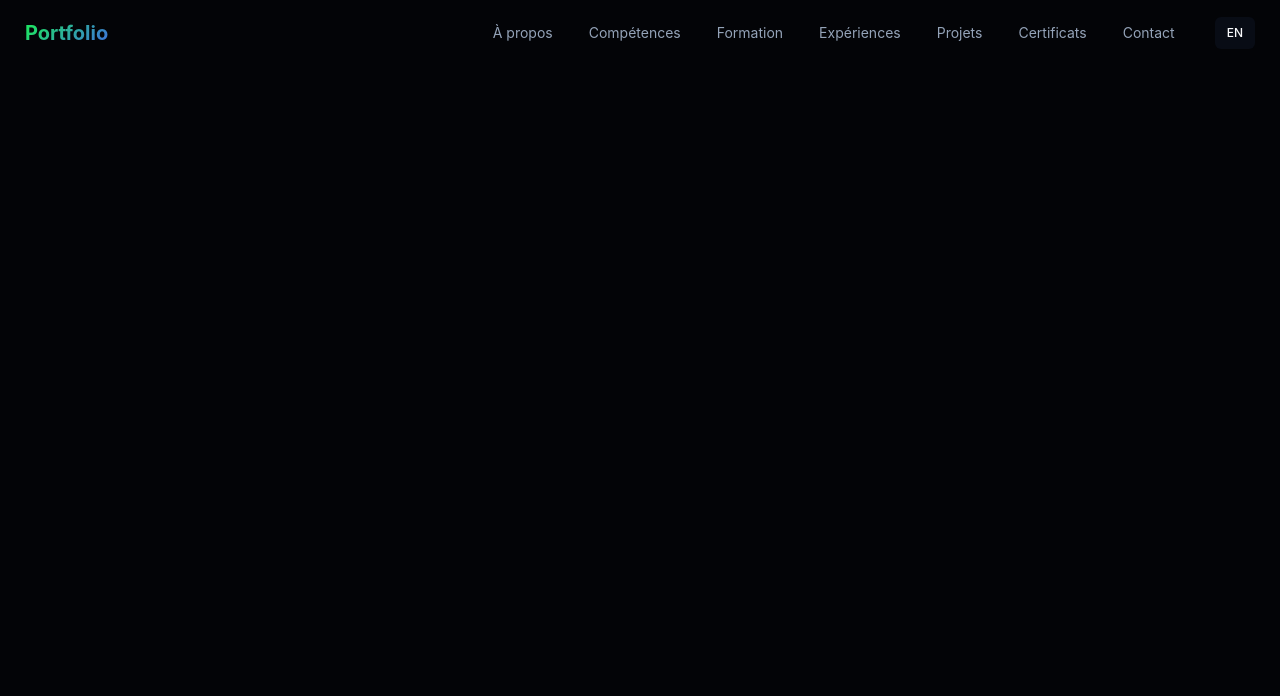
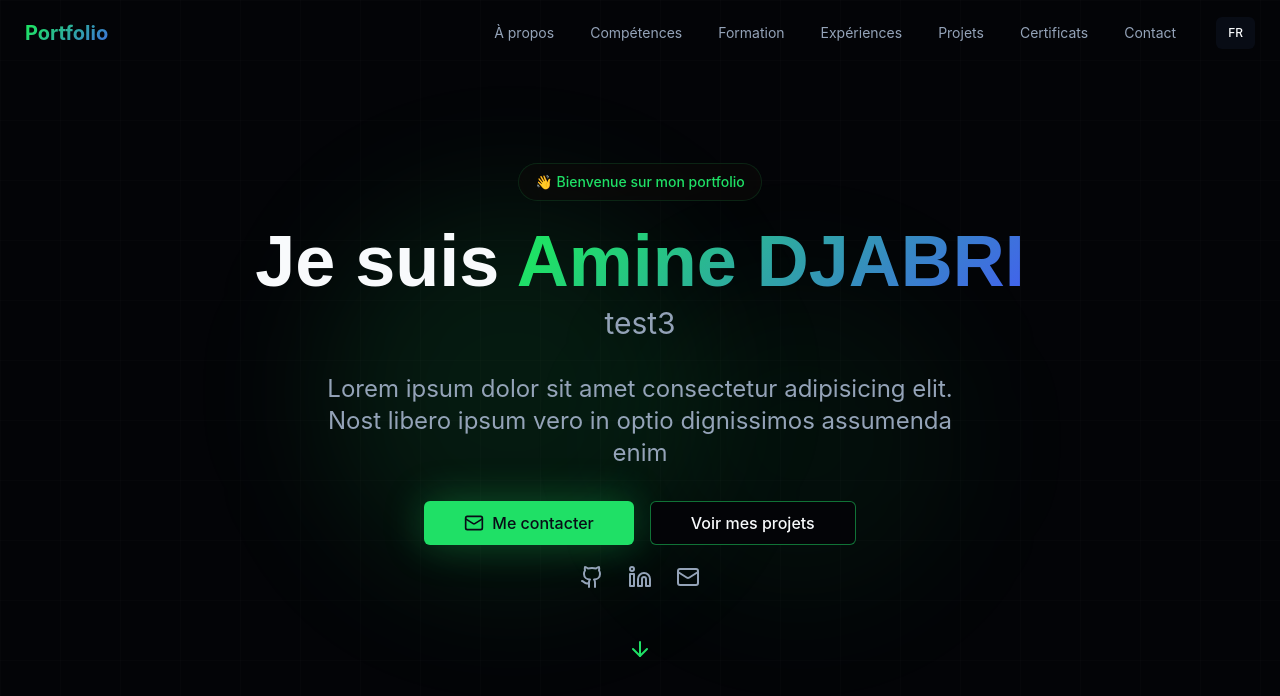
Before and after one commit to aminegitcode/portfolio, a Next.js app: page / in a window 1280 px wide. Shown: the top 696 px of the page. Built offline with nearby package versions, Linux system fonts and the light colour scheme.

Commit message:
feat : add hero section

```diff
--- a/src/app/globals.css
+++ b/src/app/globals.css
@@ -56,9 +56,18 @@
   .glow-box {
     box-shadow: 0 0 40px color-mix(in srgb, var(--color-primary) 30%, transparent);
   }
+
+
+
 }
 
 @layer utilities {
+  .bg-grid-pattern {
+    background-image:
+      linear-gradient(to right, hsl(240 5.9% 90% / 0.3) 1px, transparent 1px),
+      linear-gradient(to bottom, hsl(240 5.9% 90% / 0.3) 1px, transparent 1px);
+    background-size: 60px 60px;
+  }
   .animate-float {
     animation: float 6s ease-in-out infinite;
   }
--- a/src/app/layout.tsx
+++ b/src/app/layout.tsx
@@ -8,7 +8,7 @@ export default function RootLayout({ children }: { children: React.ReactNode })
       <body className="" >
         <LanguageProvider>
           <Navbar />
-          <main className="pt-16">
+          <main className="">
             {children}
           </main>
         </LanguageProvider>
--- a/src/app/page.tsx
+++ b/src/app/page.tsx
@@ -1,10 +1,11 @@
 'use client'
-import { Button } from "@/components/ui/Button";
+import Hero from "@/components/sections/Hero";
+
 
 export default function Home() {
   return (
-    <div className="mx-auto">
-
+    <div className="">
+        <Hero/>
     </div>
   );
 }
--- /dev/null
+++ b/src/components/sections/Hero.tsx
@@ -0,0 +1,172 @@
+"use client";
+
+import { motion } from "framer-motion";
+import { ArrowDown, Github, Linkedin, Mail } from "lucide-react";
+import { Button } from "@/components/ui/Button";
+import { useLanguage } from "@/context/LanguageContext";
+import { useEffect, useState } from "react";
+
+const AnimatedText = () => {
+  const [index, setIndex] = useState(0);
+  const phrases = ["web develpoer", "test2", "test3"];
+
+  useEffect(() => {
+    const interval = setInterval(() => {
+      setIndex((prevIndex) => (prevIndex + 1) % phrases.length);
+    }, 2500);
+    return () => clearInterval(interval);
+  }, []);
+
+  return (
+    <div className="h-10 md:h-12 overflow-hidden relative">
+      {phrases.map((phrase, i) => (
+        <div
+          key={phrase}
+          className={`absolute w-full text-muted-foreground  transition-all duration-500 ease-in-out ${
+            index === i
+              ? "opacity-100 transform translate-y-0"
+              : "opacity-0 transform -translate-y-8"
+          }`}
+          style={{
+            position: "absolute",
+            top: 0,
+          }}
+        >
+          {phrase}
+        </div>
+      ))}
+    </div>
+  );
+};
+const Hero = () => {
+  const { language, toggleLanguage } = useLanguage();
+  return (
+    <section className="min-h-screen   flex items-center justify-center relative overflow-hidden">
+      {/* Background elements */}
+
+      <div className="absolute inset-0 bg-grid-pattern opacity-5" />
+      <div className="absolute top-1/4 left-1/4 w-96 h-96 bg-primary/10 rounded-full blur-3xl" />
+      <div className="absolute bottom-1/4 right-1/4 w-80 h-80 bg-primary/5 rounded-full blur-3xl" />
+
+      <div className="container mx-auto px-6 relative z-10">
+        <motion.div
+          initial={{ opacity: 0, y: 30 }}
+          animate={{ opacity: 1, y: 0 }}
+          transition={{ duration: 0.8 }}
+          className="text-center"
+        >
+          <motion.div
+            initial={{ scale: 0 }}
+            animate={{ scale: 1 }}
+            transition={{ delay: 0.2, type: "spring", stiffness: 100 }}
+            className="mb-6"
+          >
+            <span className="inline-block px-4 py-2 rounded-full glass-card text-primary text-sm font-medium">
+              👋{" "}
+              {language === "fr"
+                ? "Bienvenue sur mon portfolio"
+                : "Welcome to my portfolio"}
+            </span>
+          </motion.div>
+
+          <motion.h1
+            initial={{ opacity: 0, y: 20 }}
+            animate={{ opacity: 1, y: 0 }}
+            transition={{ delay: 0.3, duration: 0.6 }}
+            className="text-5xl md:text-7xl font-bold font-display mb-2"
+          >
+            {language === "fr" ? "Je suis" : "I'm "}{" "}
+            <span className="gradient-text">Amine DJABRI</span>
+          </motion.h1>
+
+          <motion.div
+            initial={{ scale: 0 }}
+            animate={{ scale: 1 }}
+            transition={{ delay: 0.2, type: "spring", stiffness: 100 }}
+            className="text-3xl mb-5"
+          >
+            <AnimatedText />
+          </motion.div>
+
+          <motion.p
+            initial={{ opacity: 0, y: 20 }}
+            animate={{ opacity: 1, y: 0 }}
+            transition={{ delay: 0.4, duration: 0.6 }}
+            className="text-xl md:text-2xl text-muted-foreground max-w-2xl mx-auto mb-8"
+          >
+            {language==="fr"?"Lorem ipsum dolor sit amet consectetur adipisicing elit. Nost libero ipsum vero in optio dignissimos assumenda enim":
+            "Lorem ipsum dolor sit amet consectetur adipisicing elit. Nost libero ipsum vero in optio dignissimos assumenda enim"}
+
+          </motion.p>
+
+          <motion.div
+            initial={{ opacity: 0, y: 20 }}
+            animate={{ opacity: 1, y: 0 }}
+            transition={{ delay: 0.5, duration: 0.6 }}
+            className="flex flex-wrap justify-center gap-4 mb-5"
+          >
+            <a href="#contact">
+              <Button
+                size="lg"
+                className="glow-box flex items-center justify-between "
+              >
+                <Mail className="mr-2 h-5 w-5" />
+
+                {language === "fr" ? "Me contacter" : "Contact me"}
+              </Button>
+            </a>
+            <a href="#projects">
+
+            <Button variant="outline" size="lg" className="">
+              {language === "fr" ? "Voir mes projets" : "See my work"}
+            </Button>
+            </a>
+          </motion.div>
+
+          <motion.div
+            initial={{ opacity: 0 }}
+            animate={{ opacity: 1 }}
+            transition={{ delay: 0.6, duration: 0.6 }}
+            className="flex justify-center gap-6 mb-12"
+          >
+            <a
+              href="#"
+              className="text-muted-foreground hover:text-primary transition-colors"
+            >
+              <Github className="h-6 w-6" />
+            </a>
+            <a
+              href="#"
+              className="text-muted-foreground hover:text-primary transition-colors"
+            >
+              <Linkedin className="h-6 w-6" />
+            </a>
+            <a
+              href="#"
+              className="text-muted-foreground hover:text-primary transition-colors"
+            >
+              <Mail className="h-6 w-6" />
+            </a>
+          </motion.div>
+        </motion.div>
+
+        <motion.div
+          initial={{ opacity: 0 }}
+          animate={{ opacity: 1 }}
+          transition={{ delay: 1, duration: 0.6 }}
+          className="absolute  left-1/2 -translate-x-1/2"
+        >
+          <motion.a
+            href="#about"
+            animate={{ y: [0, 10, 0] }}
+            transition={{ repeat: Infinity, duration: 2 }}
+          >
+            <ArrowDown className="h-6 w-6 mb-1 hover:cursor-pointer text-primary" />
+          </motion.a>
+        </motion.div>
+      </div>
+    </section>
+  );
+};
+
+export default Hero;
--- a/src/components/sections/Navbar.tsx
+++ b/src/components/sections/Navbar.tsx
@@ -74,13 +74,13 @@ const navLinks = Links[language];
                 {link.label}
               </a>
             ))}
-            {/* Toggle langue */}
+            {/* Toggle language */}
             <Button
               variant="secondary"
               onClick={toggleLanguage}
               className="px-3 py-1= text-xs  lg:ml-5 bg-secondary/50 transition-colors"
             >
-              {language === "fr" ? "EN" : "FR"}
+              {language === "fr" ? "FR" : "EN"}
             </Button>
           </div>
 
--- a/src/components/ui/Button.tsx
+++ b/src/components/ui/Button.tsx
@@ -22,7 +22,7 @@ const variants = {
 const sizes = {
   sm: "px-3 py-1 text-sm",
   md: "px-4 py-2 text-sm",
-  lg: "px-15 h-11 text-base",
+  lg: "px-10 h-11 text-base",
 };
 
 export const Button = ({
```
